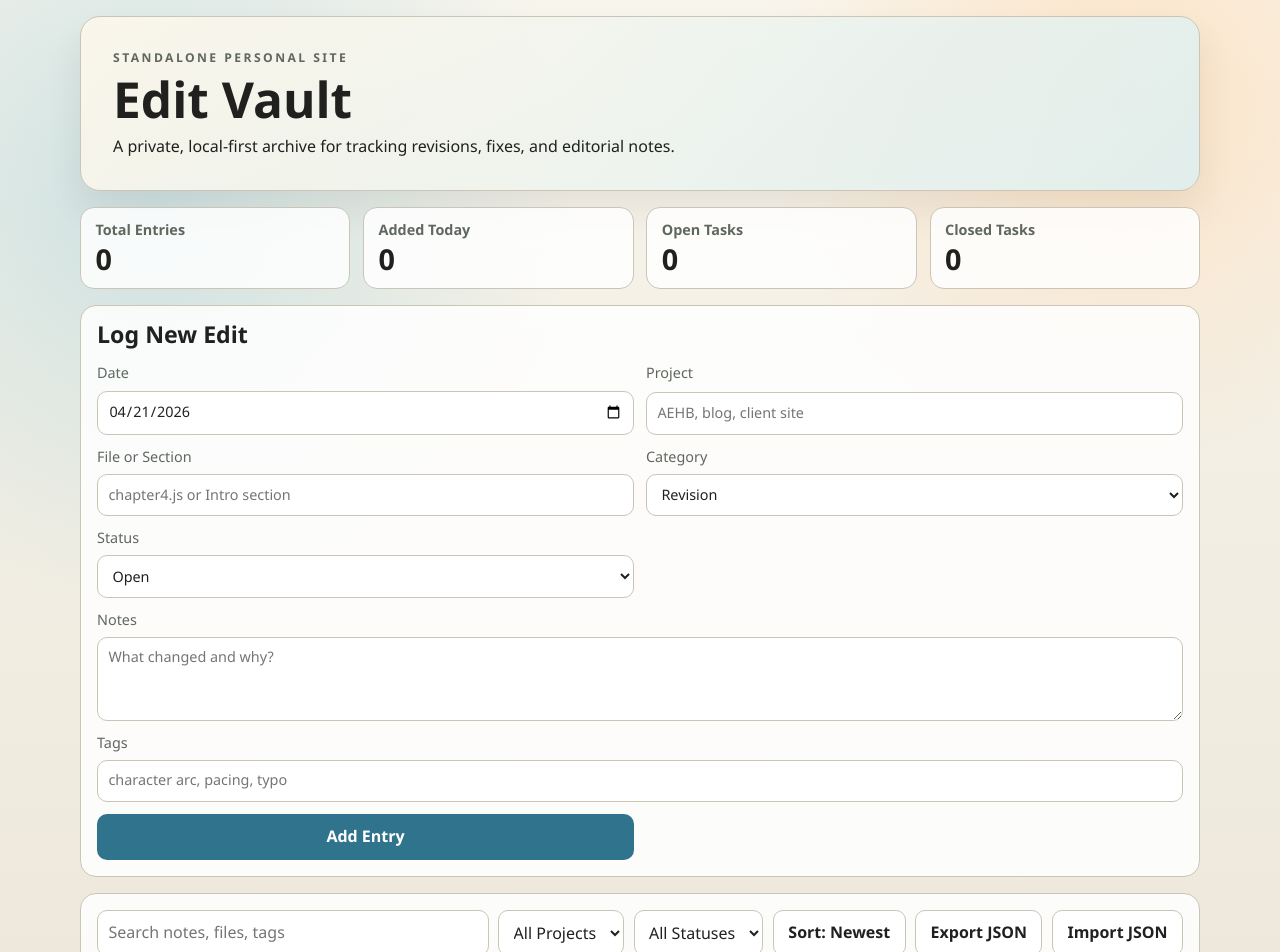
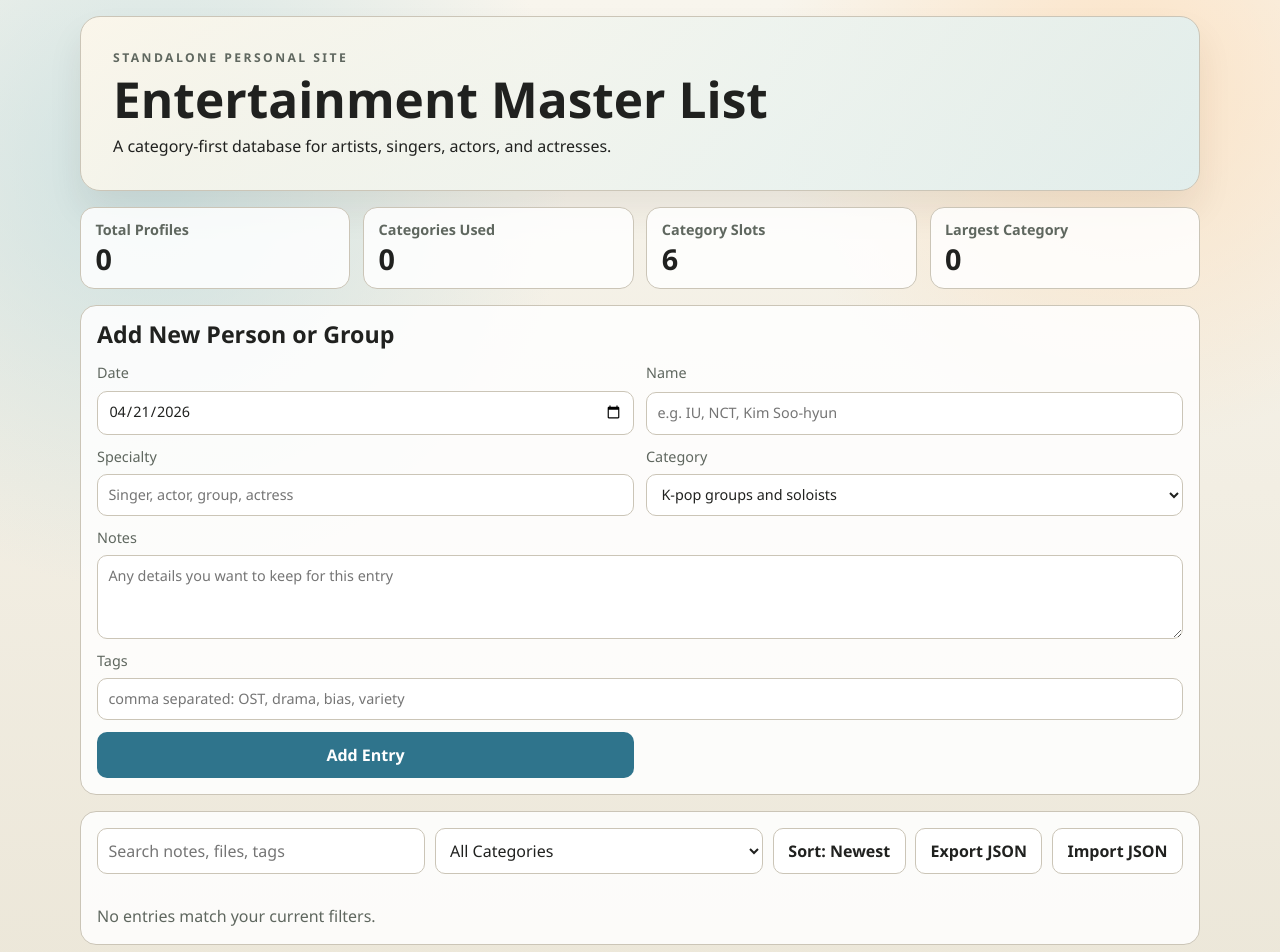
Before and after one commit to wickxdwrites/masterlist, a React (Vite) app: page / in a window 1280 px wide. Shown: the top 952 px of the page. Built offline with nearby package versions, Linux system fonts and the light colour scheme.

Commit message:
Restructure app into category-based master list

```diff
--- a/src/App.jsx
+++ b/src/App.jsx
@@ -3,22 +3,45 @@ import './App.css'
 
 const STORAGE_KEY = 'edits-vault-entries-v1'
 
+const CATEGORY_OPTIONS = [
+  'K-pop groups and soloists',
+  'K-Actors and actresses',
+  'Thai pop artists',
+  'Thai Actors and Actresses',
+  'Chinese Singers and actors/actresses',
+  'Japanese singers and actors/actresses',
+]
+
 const defaultForm = {
   date: new Date().toISOString().slice(0, 10),
-  project: '',
-  file: '',
-  category: 'revision',
-  status: 'open',
+  name: '',
+  specialty: '',
+  category: CATEGORY_OPTIONS[0],
   notes: '',
   tags: '',
+}
+
+const normalizeEntry = (entry) => {
+  const category = CATEGORY_OPTIONS.includes(entry.category)
+    ? entry.category
+    : CATEGORY_OPTIONS[0]
+
+  return {
+    id: entry.id || crypto.randomUUID(),
+    date: entry.date || new Date().toISOString().slice(0, 10),
+    name: entry.name || entry.project || '',
+    specialty: entry.specialty || entry.file || '',
+    category,
+    notes: entry.notes || '',
+    tags: entry.tags || '',
+  }
 }
 
 function App() {
   const [entries, setEntries] = useState([])
   const [form, setForm] = useState(defaultForm)
   const [search, setSearch] = useState('')
-  const [projectFilter, setProjectFilter] = useState('all')
-  const [statusFilter, setStatusFilter] = useState('all')
+  const [categoryFilter, setCategoryFilter] = useState('all')
   const [sortDirection, setSortDirection] = useState('desc')
 
   useEffect(() => {
@@ -30,7 +53,7 @@ function App() {
     try {
       const parsed = JSON.parse(raw)
       if (Array.isArray(parsed)) {
-        setEntries(parsed)
+        setEntries(parsed.map(normalizeEntry))
       }
     } catch {
       window.localStorage.removeItem(STORAGE_KEY)
@@ -41,27 +64,19 @@ function App() {
     window.localStorage.setItem(STORAGE_KEY, JSON.stringify(entries))
   }, [entries])
 
-  const projects = useMemo(
-    () => Array.from(new Set(entries.map((entry) => entry.project))).sort(),
-    [entries],
-  )
-
   const filteredEntries = useMemo(() => {
     const searchQuery = search.trim().toLowerCase()
 
     return entries
       .filter((entry) => {
-        if (projectFilter !== 'all' && entry.project !== projectFilter) {
-          return false
-        }
-        if (statusFilter !== 'all' && entry.status !== statusFilter) {
+        if (categoryFilter !== 'all' && entry.category !== categoryFilter) {
           return false
         }
         if (!searchQuery) {
           return true
         }
 
-        return [entry.project, entry.file, entry.notes, entry.tags]
+        return [entry.name, entry.specialty, entry.notes, entry.tags, entry.category]
           .join(' ')
           .toLowerCase()
           .includes(searchQuery)
@@ -71,16 +86,37 @@ function App() {
         const bTime = new Date(b.date).getTime()
         return sortDirection === 'desc' ? bTime - aTime : aTime - bTime
       })
-  }, [entries, projectFilter, search, sortDirection, statusFilter])
+  }, [categoryFilter, entries, search, sortDirection])
+
+  const groupedEntries = useMemo(() => {
+    const grouped = Object.fromEntries(CATEGORY_OPTIONS.map((name) => [name, []]))
+    filteredEntries.forEach((entry) => {
+      grouped[entry.category].push(entry)
+    })
+    return grouped
+  }, [filteredEntries])
 
   const stats = useMemo(() => {
-    const today = new Date().toISOString().slice(0, 10)
+    const filledCategories = CATEGORY_OPTIONS.filter(
+      (category) => entries.filter((entry) => entry.category === category).length > 0,
+    ).length
+
+    let topCategory = 'None yet'
+    let topCount = 0
+    CATEGORY_OPTIONS.forEach((category) => {
+      const count = entries.filter((entry) => entry.category === category).length
+      if (count > topCount) {
+        topCount = count
+        topCategory = category
+      }
+    })
 
     return {
       total: entries.length,
-      today: entries.filter((entry) => entry.date === today).length,
-      open: entries.filter((entry) => entry.status === 'open').length,
-      closed: entries.filter((entry) => entry.status === 'closed').length,
+      categories: CATEGORY_OPTIONS.length,
+      filledCategories,
+      topCategory,
+      topCount,
     }
   }, [entries])
 
@@ -92,7 +128,7 @@ function App() {
   const handleAddEntry = (event) => {
     event.preventDefault()
 
-    if (!form.project.trim() || !form.file.trim() || !form.notes.trim()) {
+    if (!form.name.trim()) {
       return
     }
 
@@ -105,30 +141,14 @@ function App() {
     const newEntry = {
       id: crypto.randomUUID(),
       ...form,
-      project: form.project.trim(),
-      file: form.file.trim(),
+      name: form.name.trim(),
+      specialty: form.specialty.trim(),
       notes: form.notes.trim(),
       tags: normalizedTags,
-      createdAt: new Date().toISOString(),
     }
 
     setEntries((current) => [newEntry, ...current])
     setForm({ ...defaultForm, date: form.date })
-  }
-
-  const toggleStatus = (id) => {
-    setEntries((current) =>
-      current.map((entry) => {
-        if (entry.id !== id) {
-          return entry
-        }
-
-        return {
-          ...entry,
-          status: entry.status === 'open' ? 'closed' : 'open',
-        }
-      }),
-    )
   }
 
   const removeEntry = (id) => {
@@ -174,34 +194,33 @@ function App() {
     <main className="vault-shell">
       <header className="hero">
         <p className="eyebrow">Standalone Personal Site</p>
-        <h1>Edit Vault</h1>
+        <h1>Entertainment Master List</h1>
         <p>
-          A private, local-first archive for tracking revisions, fixes, and
-          editorial notes.
+          A category-first database for artists, singers, actors, and actresses.
         </p>
       </header>
 
       <section className="stats-grid" aria-label="Summary">
         <article>
-          <h2>Total Entries</h2>
+          <h2>Total Profiles</h2>
           <p>{stats.total}</p>
         </article>
         <article>
-          <h2>Added Today</h2>
-          <p>{stats.today}</p>
+          <h2>Categories Used</h2>
+          <p>{stats.filledCategories}</p>
         </article>
         <article>
-          <h2>Open Tasks</h2>
-          <p>{stats.open}</p>
+          <h2>Category Slots</h2>
+          <p>{stats.categories}</p>
         </article>
         <article>
-          <h2>Closed Tasks</h2>
-          <p>{stats.closed}</p>
+          <h2>Largest Category</h2>
+          <p>{stats.topCount}</p>
         </article>
       </section>
 
       <section className="panel" aria-label="Create entry">
-        <h2>Log New Edit</h2>
+        <h2>Add New Person or Group</h2>
         <form className="entry-form" onSubmit={handleAddEntry}>
           <label>
             Date
@@ -213,41 +232,34 @@ function App() {
             />
           </label>
           <label>
-            Project
+            Name
             <input
               type="text"
-              name="project"
-              placeholder="AEHB, blog, client site"
-              value={form.project}
+              name="name"
+              placeholder="e.g. IU, NCT, Kim Soo-hyun"
+              value={form.name}
               onChange={handleChange}
               required
             />
           </label>
           <label>
-            File or Section
+            Specialty
             <input
               type="text"
-              name="file"
-              placeholder="chapter4.js or Intro section"
-              value={form.file}
+              name="specialty"
+              placeholder="Singer, actor, group, actress"
+              value={form.specialty}
               onChange={handleChange}
-              required
             />
           </label>
           <label>
             Category
             <select name="category" value={form.category} onChange={handleChange}>
-              <option value="revision">Revision</option>
-              <option value="proofread">Proofread</option>
-              <option value="rewrite">Rewrite</option>
-              <option value="metadata">Metadata</option>
-            </select>
-          </label>
-          <label>
-            Status
-            <select name="status" value={form.status} onChange={handleChange}>
-              <option value="open">Open</option>
-              <option value="closed">Closed</option>
+              {CATEGORY_OPTIONS.map((category) => (
+                <option key={category} value={category}>
+                  {category}
+                </option>
+              ))}
             </select>
           </label>
           <label className="wide">
@@ -255,10 +267,9 @@ function App() {
             <textarea
               name="notes"
               rows="3"
-              placeholder="What changed and why?"
+              placeholder="Any details you want to keep for this entry"
               value={form.notes}
               onChange={handleChange}
-              required
             />
           </label>
           <label className="wide">
@@ -266,7 +277,7 @@ function App() {
             <input
               type="text"
               name="tags"
-              placeholder="character arc, pacing, typo"
+              placeholder="comma separated: OST, drama, bias, variety"
               value={form.tags}
               onChange={handleChange}
             />
@@ -285,24 +296,15 @@ function App() {
           />
 
           <select
-            value={projectFilter}
-            onChange={(event) => setProjectFilter(event.target.value)}
+            value={categoryFilter}
+            onChange={(event) => setCategoryFilter(event.target.value)}
           >
-            <option value="all">All Projects</option>
-            {projects.map((project) => (
-              <option key={project} value={project}>
-                {project}
+            <option value="all">All Categories</option>
+            {CATEGORY_OPTIONS.map((category) => (
+              <option key={category} value={category}>
+                {category}
               </option>
             ))}
-          </select>
-
-          <select
-            value={statusFilter}
-            onChange={(event) => setStatusFilter(event.target.value)}
-          >
-            <option value="all">All Statuses</option>
-            <option value="open">Open</option>
-            <option value="closed">Closed</option>
           </select>
 
           <button
@@ -327,27 +329,37 @@ function App() {
           </label>
         </div>
 
+        <div className="category-sections">
+          {CATEGORY_OPTIONS.map((category) => {
+            const categoryEntries = groupedEntries[category]
+            if (categoryEntries.length === 0) {
+              return null
+            }
+
+            return (
+              <section key={category} className="category-block">
+                <div className="category-head">
+                  <h3>{category}</h3>
+                  <span className="category-count">{categoryEntries.length}</span>
+                </div>
+
                 <ul className="entry-list">
-          {filteredEntries.map((entry) => (
+                  {categoryEntries.map((entry) => (
                     <li key={entry.id} className="entry-card">
                       <div className="entry-head">
-                <strong>{entry.project}</strong>
+                        <strong>{entry.name}</strong>
                         <span>{entry.date}</span>
                       </div>
 
-              <p className="file-pill">{entry.file}</p>
-              <p>{entry.notes}</p>
+                      {entry.specialty && <p className="file-pill">{entry.specialty}</p>}
+                      {entry.notes && <p>{entry.notes}</p>}
 
                       <div className="chip-row">
                         <span className="chip">{entry.category}</span>
                         {entry.tags && <span className="chip">{entry.tags}</span>}
-                <span className={`chip ${entry.status}`}>{entry.status}</span>
                       </div>
 
                       <div className="actions">
-                <button type="button" onClick={() => toggleStatus(entry.id)}>
-                  Toggle Status
-                </button>
                         <button
                           type="button"
                           className="danger"
@@ -359,6 +371,10 @@ function App() {
                     </li>
                   ))}
                 </ul>
+              </section>
+            )
+          })}
+        </div>
 
         {filteredEntries.length === 0 && (
           <p className="empty-state">No entries match your current filters.</p>
```
Also changed, not shown: src/App.css (+34 -0 lines). Lines whose indentation alone changed are shown as unchanged.
